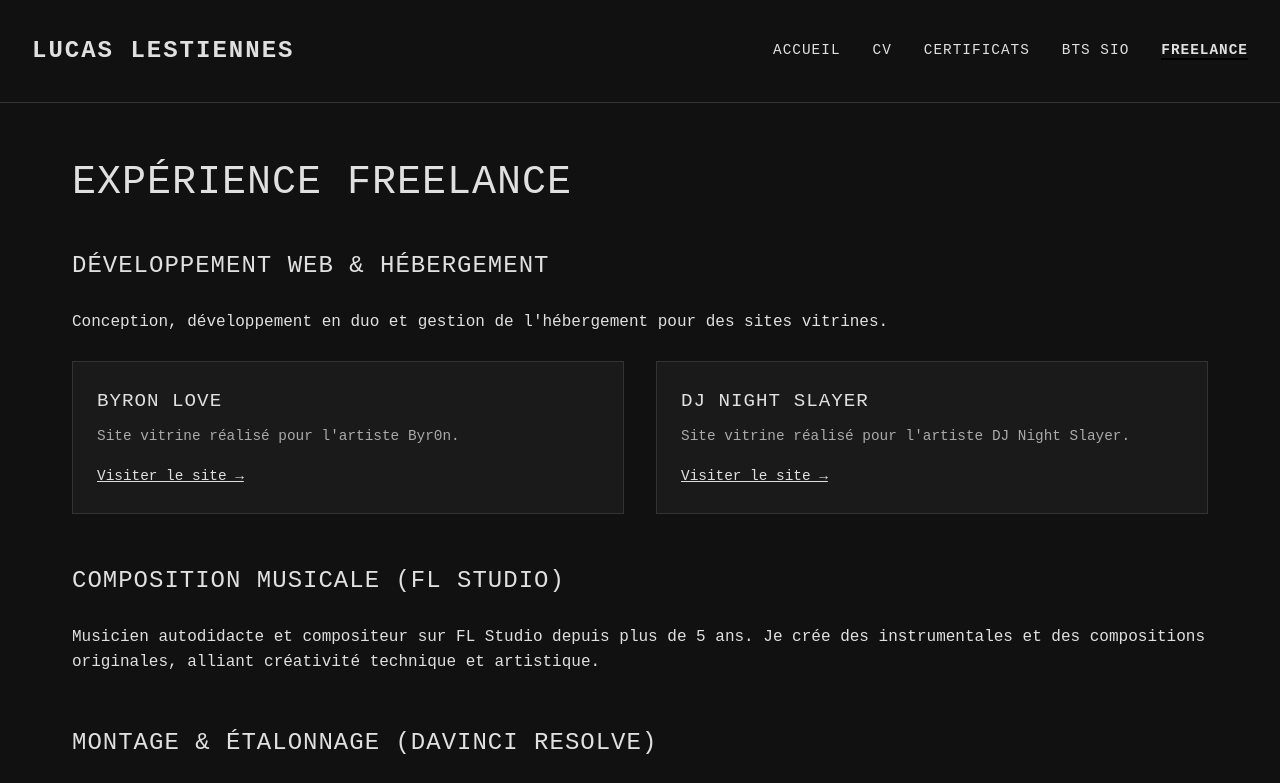
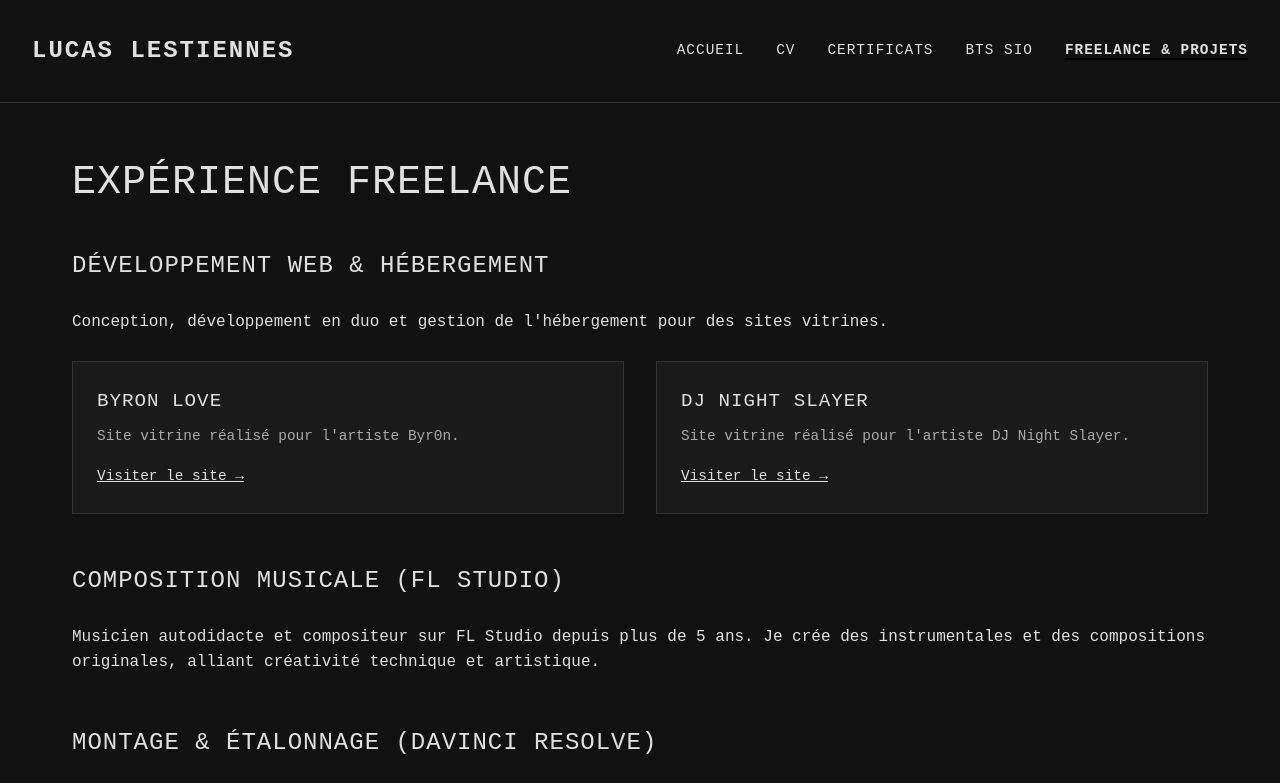
Before and after one commit to lucaslstn/portfolio, a plain HTML site: page freelance.html in a window 1280 px wide. Shown: the top 783 px of the page. Drawn offline with Linux system fonts and the light colour scheme.

Commit message:
Update Freelance link text to include 'Projets'

```diff
--- a/freelance.html
+++ b/freelance.html
@@ -16,7 +16,7 @@
                 <li><a href="cv.html">CV</a></li>
                 <li><a href="certificats.html">Certificats</a></li>
                 <li><a href="bts.html">BTS SIO</a></li>
-                <li><a href="freelance.html">Freelance</a></li>
+                <li><a href="freelance.html">Freelance & Projets</a></li>
             </ul>
         </nav>
     </header>
```
